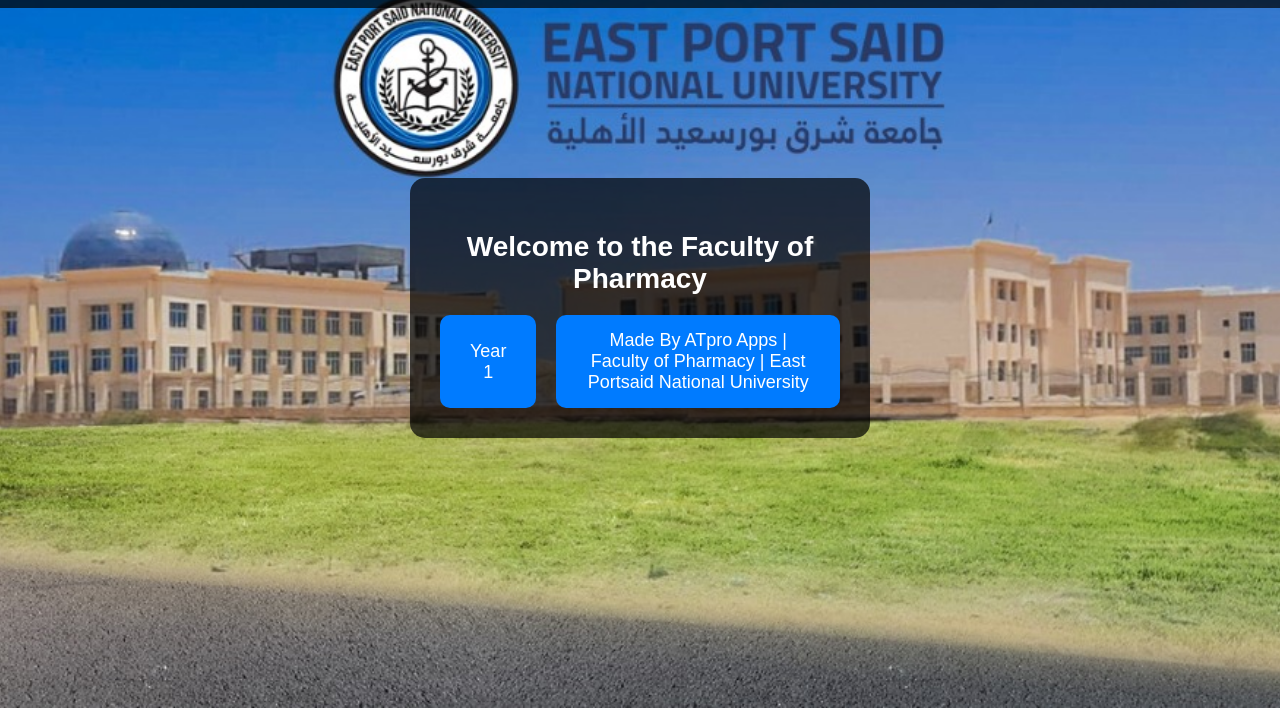
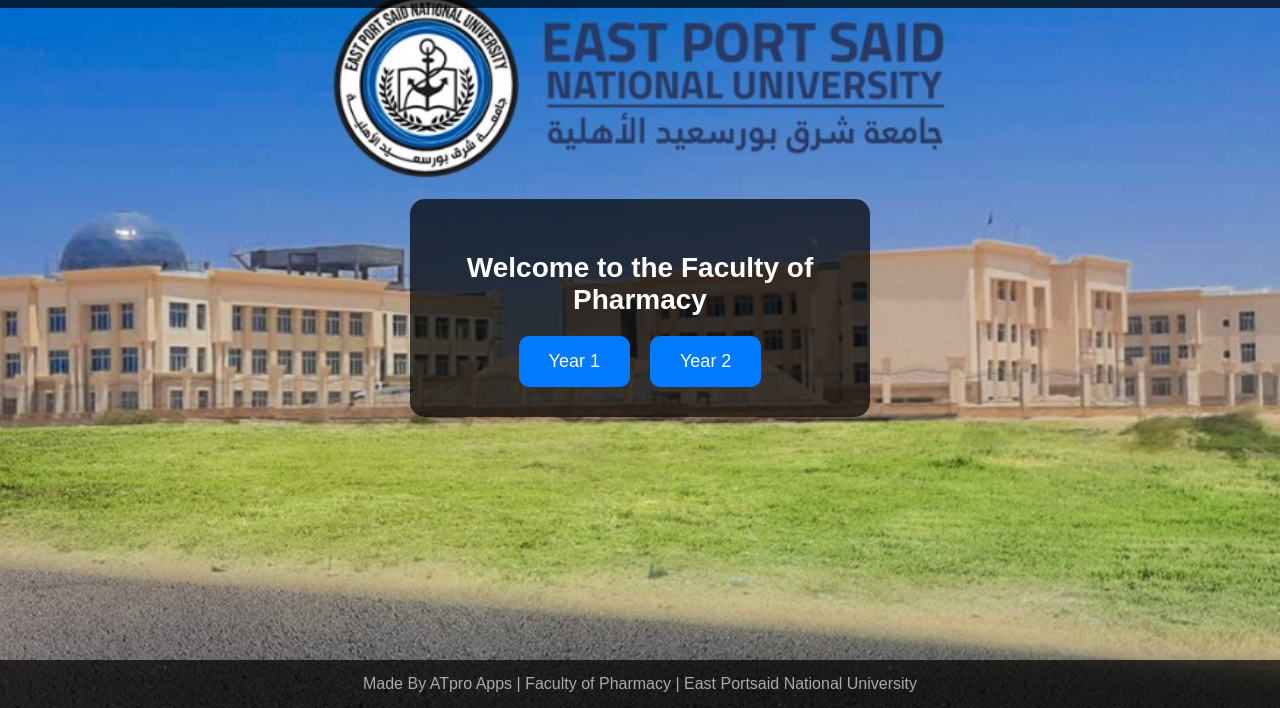
Before and after one commit to at-pro-apps/epnu, a plain HTML site: page index.html in a window 1280 px wide. Shown: the part 92-800 px from the top of the page. Drawn offline with Linux system fonts and the light colour scheme.

Commit message:
Update index.html

```diff
--- a/index.html
+++ b/index.html
@@ -19,7 +19,7 @@
             <h2>Welcome to the Faculty of Pharmacy</h2>
             <div class="button-container">
                 <button onclick="window.location.href='year1.html'">Year 1</button>
-                <button onclick="window.location.href='https://gd.games/instant-builds/4bba034e-fdfd-44a7-b759-7c11aaf22205'>Year 2</button>
+                <button onclick="window.location.href="window.location.href='https://gd.games/instant-builds/4bba034e-fdfd-44a7-b759-7c11aaf22205';">Year 2</button>
             </div>
         </div>
     </div>
```
